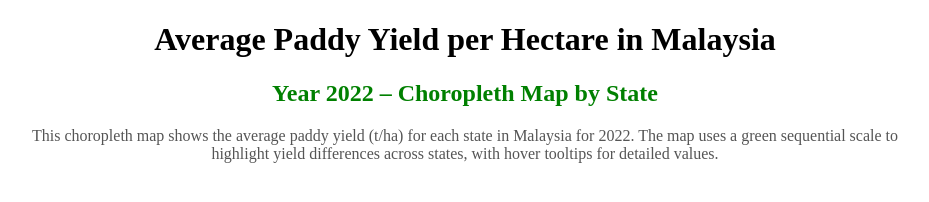
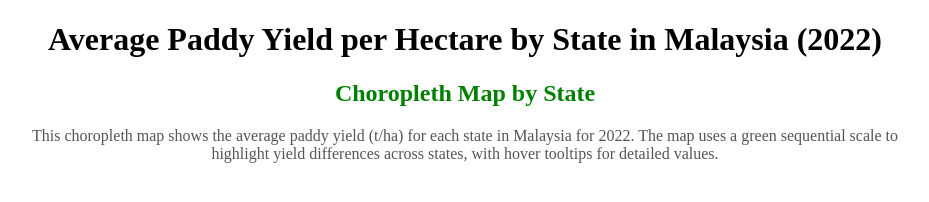
Before and after one commit to masr0004/FIT-3179, a plain HTML site: page 34092544_HW9/index.html in a window 1280 px wide. Shown: the whole page, without its empty margins (175-1104 px from the left). Drawn offline with Linux system fonts and the light colour scheme; a script that the page names is missing.

Commit message:
Updated the HTML file for a better title for the map

```diff
--- a/34092544_HW9/index.html
+++ b/34092544_HW9/index.html
@@ -13,8 +13,8 @@
   <link rel="stylesheet" type="text/css" href="layout.css" media="all">
 </head>
 <body>
-  <h1 style="text-align:center;">Average Paddy Yield per Hectare in Malaysia</h1>
-<h2 style="text-align:center; color:green;">Year 2022 – Choropleth Map by State</h2>
+  <h1 style="text-align:center;">Average Paddy Yield per Hectare by State in Malaysia (2022)</h1>
+<h2 style="text-align:center; color:green;"> Choropleth Map by State</h2>
 <p style="text-align:center; max-width: 900px; margin: 0 auto; color: #555;">
   This choropleth map shows the average paddy yield (t/ha) for each state in Malaysia for 2022.
   The map uses a green sequential scale to highlight yield differences across states, with hover tooltips for detailed values.
```
